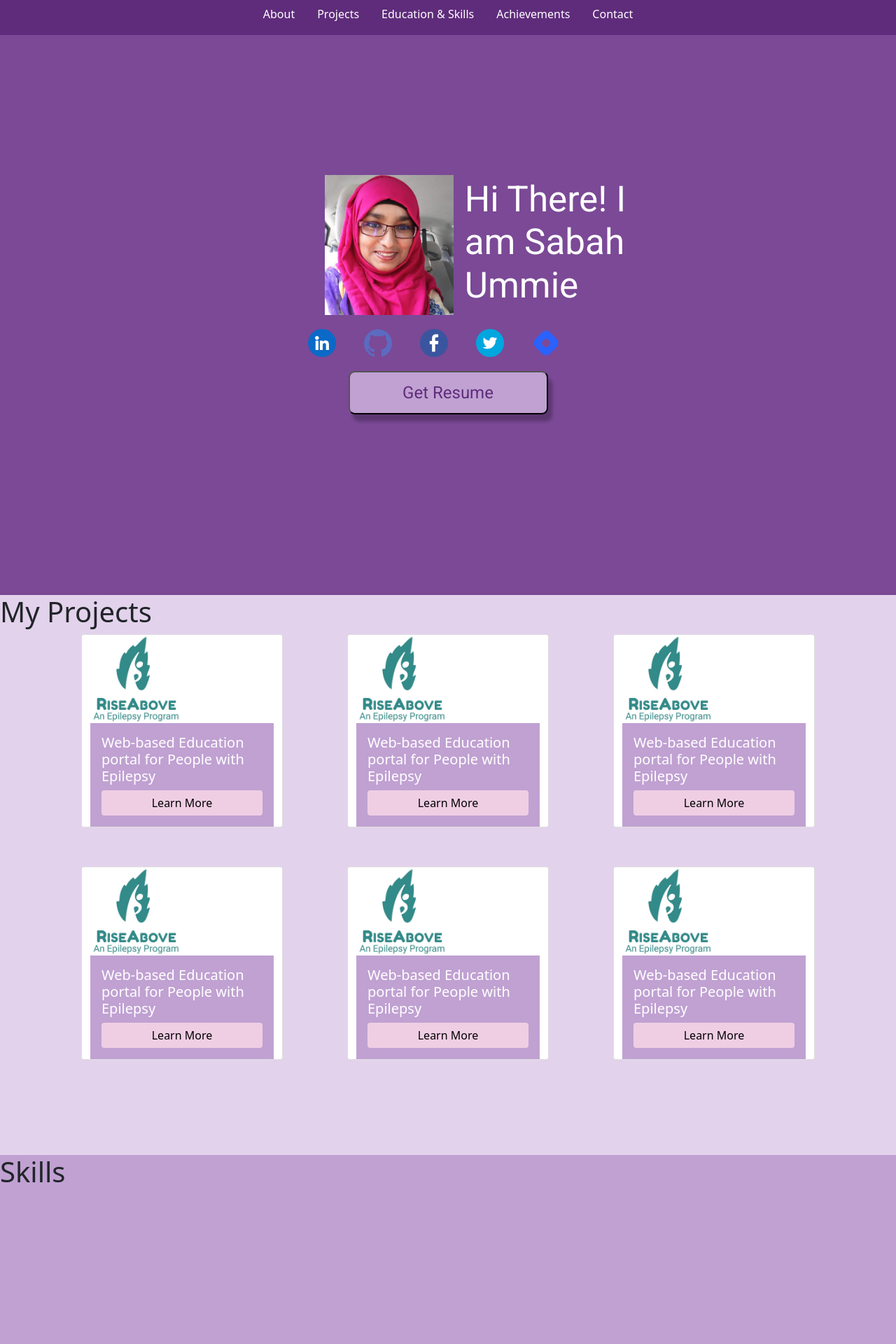
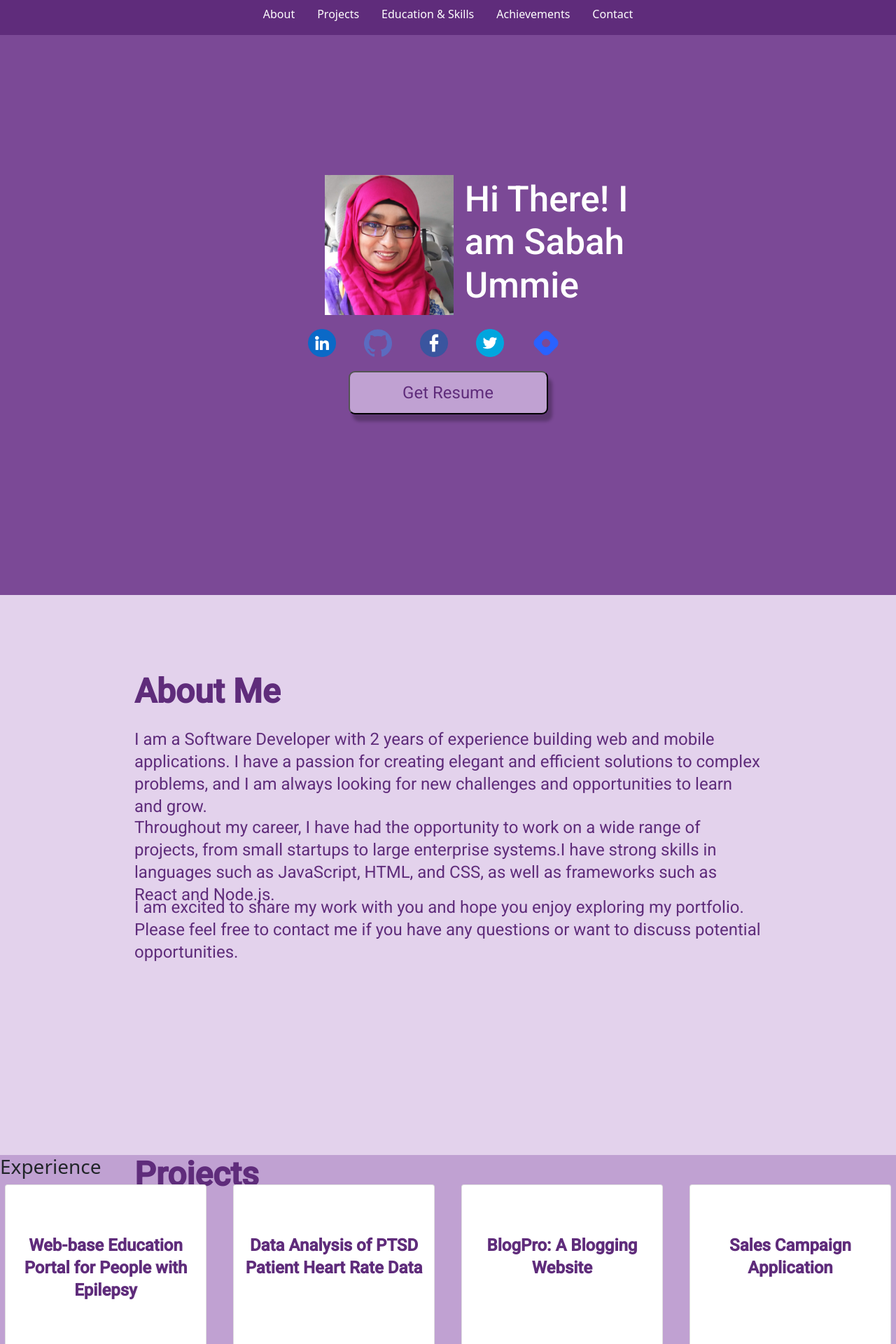
Before and after one commit to sabah215/portfolio, a Flask app: page / in a window 1280 px wide. Shown: the top 1920 px of the page at 70% size. Run offline with Flask 2, Linux system fonts and the light colour scheme.

Commit message:
projects added

```diff
--- /dev/null
+++ b/portfolio/static/css/about.css
@@ -0,0 +1,50 @@
+.container{
+       overflow: hidden;
+}
+
+.about-head {
+       position: absolute;
+       width: 571px;
+       height: 78px;
+       left: 15%;
+       top: 120%;
+
+       font-family: 'Roboto';
+       font-style: normal;
+       font-weight: 700;
+       font-size: 48px;
+       line-height: 56px;
+
+       color: #5F2C7B;
+}
+
+.about{
+       background-color: #E3D2EC;
+       height: 100vh;
+}
+
+.para{
+       position: absolute;
+       width: 70%;
+       height: 128px;
+       left: 15%;
+
+       font-family: 'Roboto';
+       font-style: normal;
+       font-weight: 1.5rem;
+       font-size: 1.5rem;
+       line-height: 4vh;
+       color: #5F2C7B;
+}
+
+.para-1-top{
+
+       top: 130vh;
+}
+.para-2-top{
+       padding-top: 0.5%;
+       top: 145vh;
+}
+.para-3-top{
+       top: 160vh;
+}
--- a/portfolio/static/css/main.css
+++ b/portfolio/static/css/main.css
@@ -9,27 +9,15 @@ img{
        height: 50%;
        max-width: 50%;
 }
+
+
 section {
        overflow: hidden;
 }
 
-.container{
+/* .container{
        overflow: hidden;
-}
-.navigation-bar{
-       background-color: #5F2C7B;
-       height: 50px;
-       display: flex;
-       justify-content: center;
-}
-.navigation-bar .nav-link {
-       color: #fff;
-
-}
-#nav-item-1:hover, #nav-item-2:hover, #nav-item-3:hover, #nav-item-4:hover, #nav-item-5:hover{
-      text-decoration:underline !important;
-      color: #fff;
-}
+} */
 
 .socials-icon{
        width: 10vh;
@@ -143,22 +131,19 @@ section {
        /* position: relative; */
 
  }
-.projects{
-       background-color: #E3D2EC;
-       height: 100vh;
-}
+
 .project{
        height: 5%;
 }
-.skills{
+/* .skills{
        background-color: #C0A1D2;
        height: 80vh;
-}
+} */
 .contact{
        background-color: #E3D2EC;
        height: 80vh;
 }
-.card-description{
+/* .card-description{
        background-color: #C0A1D2;
        margin-left: 0px !important;
        position: relative;
@@ -176,7 +161,7 @@ section {
        display:block;
        margin-left:auto;
        margin-right:auto;
-}
+} */
 
 /* .btn {
        background-color: #EFCEE4;
--- /dev/null
+++ b/portfolio/static/css/navbar.css
@@ -0,0 +1,15 @@
+.navigation-bar{
+       background-color: #5F2C7B;
+       height: 50px;
+       display: flex;
+       justify-content: center;
+}
+
+.navigation-bar > .nav-link {
+       color: #fff;
+
+}
+#nav-item-1:hover, #nav-item-2:hover, #nav-item-3:hover, #nav-item-4:hover, #nav-item-5:hover{
+       text-decoration:underline !important;
+       color: #fff;
+ }
--- /dev/null
+++ b/portfolio/static/css/projects.css
@@ -0,0 +1,72 @@
+.skills{
+       background-color: #C0A1D2;
+       height: 80vh;
+}
+
+.card-description{
+       background-color: #C0A1D2;
+       margin-left: 0px !important;
+       position: relative;
+       color: #fff;
+}
+
+.card {
+       width : 18rem  !important;
+       height: 237px;
+       position: relative;
+
+}
+
+.card-learn-more{
+       background-color: #EFCEE4;
+       border:#EFCEE4;
+       color:#000;
+       display:block;
+       margin-left:auto;
+       margin-right:auto;
+}
+
+img > .project-card {
+       position: absolute;
+       width: 237px;
+       height: 237px;
+       left: 108px;
+       top: 120%;
+}
+p.project-title {
+       position: absolute;
+       /* width: 258px; */
+       /* height: 94px; */
+       left: 0%;
+       top: 30%;
+
+       font-family: 'Roboto';
+       font-style:normal;
+       font-weight: 700;
+       font-size: 1.5rem;
+       line-height: 4vh;
+       text-align: center;
+       color: #5F2C7B;
+       vertical-align: middle;
+}
+
+.project-head {
+       position: absolute;
+       width: 571px;
+       height: 78px;
+       left: 15%;
+       top: 0%;
+
+       font-family: 'Roboto';
+       font-style: normal;
+       font-weight: 700;
+       font-size: 48px;
+       line-height: 56px;
+
+       color: #5F2C7B;
+}
+.projects{
+       position: relative;
+       background-color: #C0A1D2;
+       height: 100vh;
+}
--- a/portfolio/templates/index.html
+++ b/portfolio/templates/index.html
@@ -5,19 +5,25 @@
        <meta http-equiv="X-UA-Compatible" content="IE=edge">
        <meta name="viewport" content="width=device-width, initial-scale=1.0">
        <link rel="stylesheet"  media="screen" href="{{ url_for('static', filename= 'css/main.css') }}">
+       <link rel="stylesheet"  media="screen" href="{{ url_for('static', filename= 'css/navbar.css') }}">
+       <link rel="stylesheet"  media="screen" href="{{ url_for('static', filename= 'css/about.css') }}">
+       <link rel="stylesheet"  media="screen" href="{{ url_for('static', filename= 'css/projects.css') }}">
        <link href="https://cdn.jsdelivr.net/npm/bootstrap@5.1.0/dist/css/bootstrap.min.css" rel="stylesheet" integrity="sha384-KyZXEAg3QhqLMpG8r+8fhAXLRk2vvoC2f3B09zVXn8CA5QIVfZOJ3BCsw2P0p/We" crossorigin="anonymous">
+       <link rel="preconnect" href="https://fonts.googleapis.com">
+       <link rel="preconnect" href="https://fonts.gstatic.com" crossorigin>
+       <link href="https://fonts.googleapis.com/css2?family=Roboto:wght@300;400;500&display=swap" rel="stylesheet">
        <script src="main.js"></script>
        <title>Sabah Ummie</title>
 </head>
 <body>
-       <section class="navigation-bar">
+       <nav class="navigation-bar">
               <a class="nav-link" id="nav-item-1"href="">About</a>
               <a class="nav-link" id="nav-item-2" href="">Projects</a>
               <a class="nav-link" id="nav-item-3" href="">Education & Skills</a>
               <a class="nav-link" id="nav-item-3" href="">Achievements</a>
               <!-- <a class="nav-link" id="nav-item-4" href="">Courses</a> -->
               <a class="nav-link" id="nav-item-4"href="">Contact</a>
-       </section>
+       </nav>
        <section class="hero section-height" >
               <div class="hero-content d-flex flex-column">
                      <div class="hero-content-intro d-flex flex-row">
@@ -57,76 +63,56 @@
                      </div>
               </div>
        </section>
-       <section class="projects section-height" >
-              <h1>My Projects</h1>
+       <section class="about section-height" >
+              <h1 class="about-head">About Me</h1>
               <div class="container">
+                     <p class="para para-1-top">I am a Software Developer with 2 years of experience building web and mobile applications.
+                            I have a passion for creating elegant and efficient solutions to complex problems, and I am always
+                            looking for new challenges and opportunities to learn and grow.
+                     </p>
+
+                     <p class="para para-2-top">Throughout my career, I have had the opportunity to work on a wide range of projects,
+                            from small startups to large enterprise systems.I have strong skills in languages such as JavaScript, HTML, and CSS,
+                            as well as frameworks such as React and Node.js.
+                     </p>
+                     <p class="para para-3-top">I am excited to share my work with you and hope you enjoy exploring my portfolio. Please feel
+                            free to contact me if you have any questions or want to discuss potential opportunities.
+                     </p>
+
+
+
+
+              </div>
+       </section>
+       <section class="projects section-height">
+              <h1 class="project-head">Projects</h1>
+              <h3 class="experience">Experience</h3>
               <div class="row" style="justify-content: space-around;">
 
-                            <div class="card" >
-                                   <img src="{{url_for('static',filename='images/riseabove-logo.jpg')}}" class="card-img-top" alt="rise-above-logo" >
-                                   <div class="card-body card-description">
-                                     <h5 class="card-title">Web-based Education portal for People with Epilepsy</h5>
-                                     <!-- <p class="card-text">Some quick example text to build on the card title and make up the bulk of the card's content.</p> -->
-                                     <a href="#" class="btn btn-primary" style="background-color: #EFCEE4; border:#EFCEE4; color:#000; display:block; margin-left:auto; margin-right:auto;">Learn More</a>
-                                   </div>
+                     <div class="card">
+
+                            <p class="project-title">Web-base Education Portal for People with Epilepsy</p>
                      </div>
 
                      <div class="card" >
-                                   <img src="{{url_for('static',filename='images/riseabove-logo.jpg')}}" class="card-img-top" alt="rise-above-logo">
-                                   <div class="card-body card-description">
-                                     <h5 class="card-title">Web-based Education portal for People with Epilepsy</h5>
-                                     <!-- <p class="card-text">Some quick example text to build on the card title and make up the bulk of the card's content.</p> -->
-                                     <a href="#" class="btn btn-primary" style="background-color: #EFCEE4; border:#EFCEE4; color:#000; display:block; margin-left:auto; margin-right:auto;">Learn More</a>
-                                   </div>
+                            <p class="project-title">Data Analysis of PTSD Patient Heart Rate Data</p>
                      </div>
                      <div class="card" >
-                                   <img src="{{url_for('static',filename='images/riseabove-logo.jpg')}}" class="card-img-top" alt="rise-above-logo" height="237">
-                                   <div class="card-body card-description">
-                                     <h5 class="card-title">Web-based Education portal for People with Epilepsy</h5>
-                                     <!-- <p class="card-text">Some quick example text to build on the card title and make up the bulk of the card's content.</p> -->
-                                     <a href="#" class="btn btn-primary" style="background-color: #EFCEE4; border:#EFCEE4; color:#000; display:block; margin-left:auto; margin-right:auto;">Learn More</a>
+                            <p class="project-title">BlogPro: A Blogging Website</p>
+
                      </div>
+                     <div class="card" >
+                            <p class="project-title">Sales Campaign Application</p>
+
+                     </div>
+
+                     <div class="card" >
+                            <p class="project-title">Service Monitoring Application</p>
+
                      </div>
 
 
               </div>
-
-                     <div class="row" style="margin-top: 5%;justify-content: space-around;">
-
-                            <div class="card" style="width: 18rem;">
-                                   <img src="{{url_for('static',filename='images/riseabove-logo.jpg')}}" class="card-img-top" alt="rise-above-logo" height="237">
-                                   <div class="card-body card-description">
-                                     <h5 class="card-title">Web-based Education portal for People with Epilepsy</h5>
-                                     <!-- <p class="card-text">Some quick example text to build on the card title and make up the bulk of the card's content.</p> -->
-                                     <a href="#" class="btn btn-primary" style="background-color: #EFCEE4; border:#EFCEE4; color:#000; display:block; margin-left:auto; margin-right:auto;">Learn More</a>
-                                   </div>
-                            </div>
-
-                            <div class="card" style="width: 18rem;">
-                                   <img src="{{url_for('static',filename='images/riseabove-logo.jpg')}}" class="card-img-top" alt="rise-above-logo" height="237">
-                                   <div class="card-body card-description">
-                                     <h5 class="card-title">Web-based Education portal for People with Epilepsy</h5>
-                                     <!-- <p class="card-text">Some quick example text to build on the card title and make up the bulk of the card's content.</p> -->
-                                     <a href="#" class="btn btn-primary" style="background-color: #EFCEE4; border:#EFCEE4; color:#000; display:block; margin-left:auto; margin-right:auto;">Learn More</a>
-                                   </div>
-                            </div>
-                            <div class="card" style="width: 18rem;">
-                                   <img src="{{url_for('static',filename='images/riseabove-logo.jpg')}}" class="card-img-top" alt="rise-above-logo" height="237">
-                                   <div class="card-body card-description">
-                                     <h5 class="card-title">Web-based Education portal for People with Epilepsy</h5>
-                                     <!-- <p class="card-text">Some quick example text to build on the card title and make up the bulk of the card's content.</p> -->
-                                     <a href="#" class="btn btn-primary" style="background-color: #EFCEE4; border:#EFCEE4; color:#000; display:block; margin-left:auto; margin-right:auto;">Learn More</a>
-                                   </div>
-                            </div>
-
-                     </div>
-              </div>
-
-
-
-       </section>
-       <section class="skills section-height">
-              <h1>Skills</h1>
 
        </section>
        <section class="contact section-height">
```
Lines whose indentation alone changed are shown as unchanged.
